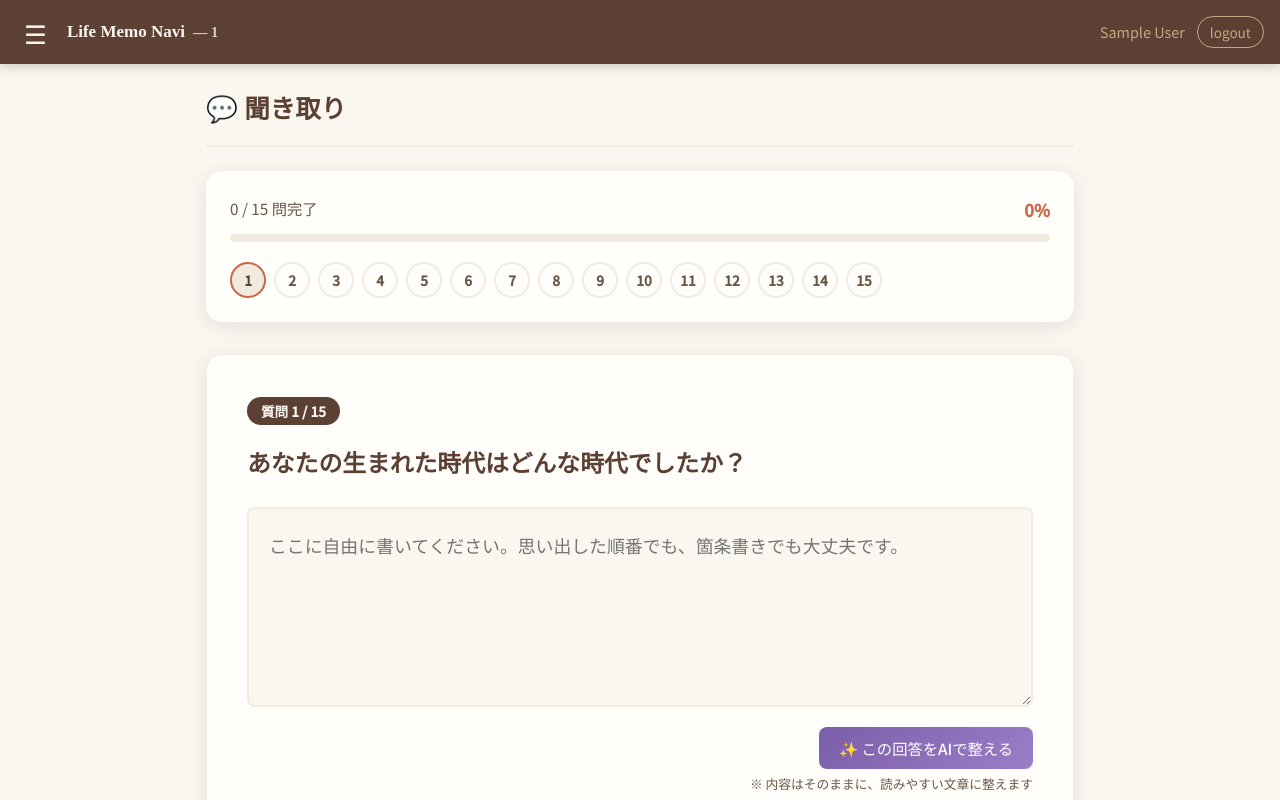
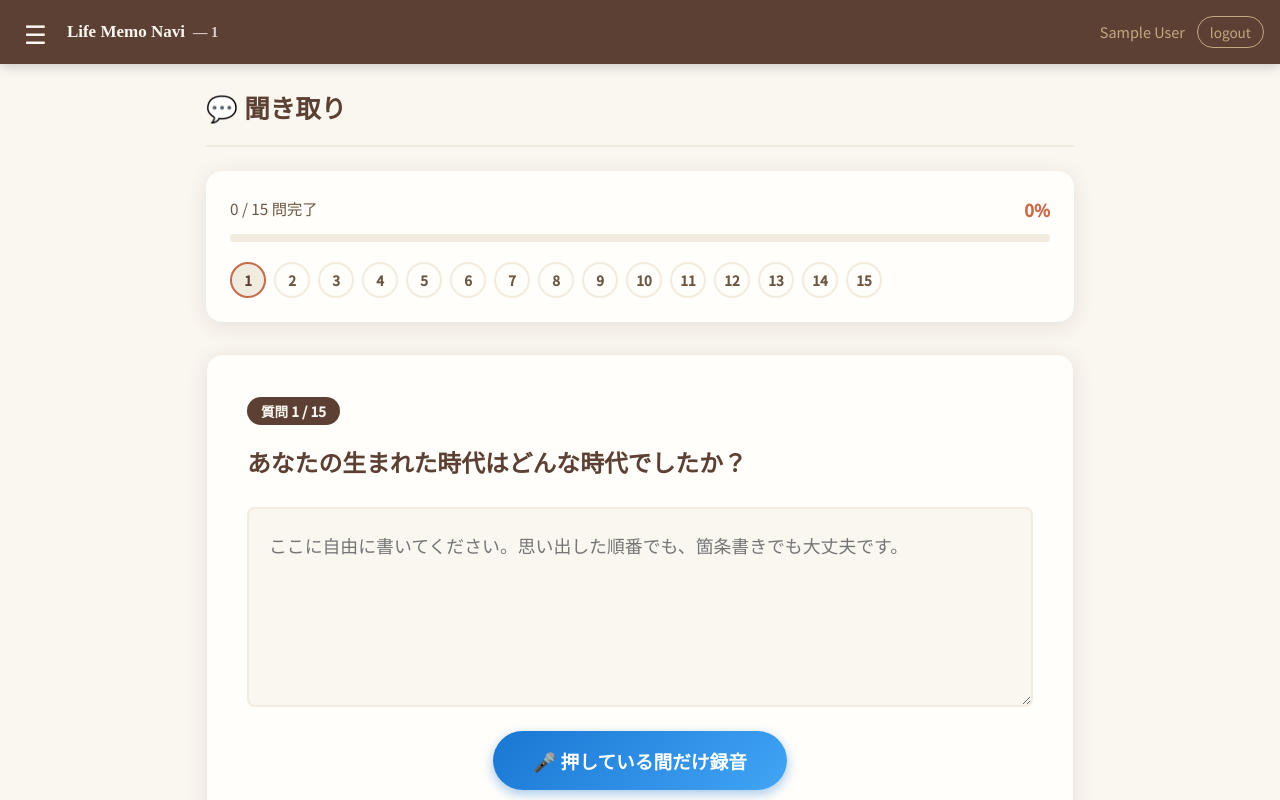
Before and after one commit to MitsunoriFukuchi692/life-memo-navi, a React (Vite) app in the folder frontend/: page /field/1/interview in a window 1280 px wide. Shown: the top 800 px of the page. Built offline with nearby package versions, Linux system fonts and the light colour scheme; no server answers; sample sign-in values are in the browser's storage.

Commit message:
音声入力機能追加：インタビューページ

```diff
--- a/frontend/src/pages/InterviewPage.tsx
+++ b/frontend/src/pages/InterviewPage.tsx
@@ -1,4 +1,4 @@
-import { useState, useEffect } from 'react';
+import { useState, useEffect, useRef } from 'react';
 import { useParams } from 'react-router-dom';
 import Layout from '../components/Layout';
 import { interviewApi, Interview } from '../api';
@@ -85,6 +85,14 @@ const getQuestions = (fieldType: string): string[] => {
   }
 };
 
+// Web Speech API の型定義
+declare global {
+  interface Window {
+    SpeechRecognition: any;
+    webkitSpeechRecognition: any;
+  }
+}
+
 export default function InterviewPage() {
   const { fieldType = 'jibunshi' } = useParams<{ fieldType: string }>();
   const user = JSON.parse(localStorage.getItem('user') || '{}');
@@ -97,6 +105,66 @@ export default function InterviewPage() {
   const [aiEditing, setAiEditing] = useState(false);
   const [aiEditingAll, setAiEditingAll] = useState(false);
   const [interviews, setInterviews] = useState<Interview[]>([]);
+
+  // 音声入力
+  const [isListening, setIsListening] = useState(false);
+  const [voiceSupported, setVoiceSupported] = useState(false);
+  const recognitionRef = useRef<any>(null);
+
+  // Web Speech API の初期化
+  useEffect(() => {
+    const SpeechRecognition = window.SpeechRecognition || window.webkitSpeechRecognition;
+    if (SpeechRecognition) {
+      setVoiceSupported(true);
+      const recognition = new SpeechRecognition();
+      recognition.lang = 'ja-JP';
+      recognition.continuous = true;        // 話し続けても認識
+      recognition.interimResults = false;   // 確定した結果のみ取得
+
+      recognition.onresult = (event: any) => {
+        const transcript = Array.from(event.results)
+          .map((result: any) => result[0].transcript)
+          .join('');
+        setAnswers(prev => ({
+          ...prev,
+          [current + 1]: (prev[current + 1] || '') + transcript,
+        }));
+        setSaved(prev => ({ ...prev, [current + 1]: false }));
+      };
+
+      recognition.onerror = (event: any) => {
+        console.error('音声認識エラー:', event.error);
+        setIsListening(false);
+      };
+
+      recognition.onend = () => {
+        setIsListening(false);
+      };
+
+      recognitionRef.current = recognition;
+    }
+  }, []);
+
+  // 質問が変わったら音声入力を停止
+  useEffect(() => {
+    if (isListening) {
+      recognitionRef.current?.stop();
+      setIsListening(false);
+    }
+  }, [current]);
+
+  // ボタンを押している間だけ録音
+  const handleVoiceStart = () => {
+    if (!recognitionRef.current) return;
+    recognitionRef.current.start();
+    setIsListening(true);
+  };
+
+  const handleVoiceStop = () => {
+    if (!recognitionRef.current) return;
+    recognitionRef.current.stop();
+    setIsListening(false);
+  };
 
   // fieldTypeが変わったら回答をリセットして再取得
   useEffect(() => {
@@ -266,6 +334,43 @@ export default function InterviewPage() {
           onBlur={e => e.target.style.borderColor = 'var(--cream-dark)'}
         />
 
+        {/* 音声入力ボタン */}
+        {voiceSupported && (
+          <div style={{ marginTop: '16px', textAlign: 'center' }}>
+            <button
+              onMouseDown={handleVoiceStart}
+              onMouseUp={handleVoiceStop}
+              onTouchStart={handleVoiceStart}
+              onTouchEnd={handleVoiceStop}
+              style={{
+                padding: '16px 40px',
+                background: isListening
+                  ? 'linear-gradient(135deg, #e53935, #ef5350)'
+                  : 'linear-gradient(135deg, #1976D2, #42A5F5)',
+                border: 'none',
+                borderRadius: '50px',
+                color: 'white',
+                fontSize: '1.1rem',
+                fontWeight: 700,
+                cursor: 'pointer',
+                fontFamily: "'Noto Sans JP', sans-serif",
+                boxShadow: isListening
+                  ? '0 0 0 6px rgba(229,57,53,0.3)'
+                  : '0 4px 12px rgba(25,118,210,0.4)',
+                transition: 'all 0.2s',
+                userSelect: 'none',
+              }}
+            >
+              {isListening ? '🔴 話してください...' : '🎤 押している間だけ録音'}
+            </button>
+            <p style={{ fontSize: '0.8rem', color: 'var(--text-light)', marginTop: '8px' }}>
+              {isListening
+                ? '※ ボタンを離すと録音が終わります'
+                : '※ ボタンを押している間、話した内容が自動でテキストになります'}
+            </p>
+          </div>
+        )}
+
         <div style={{ marginTop: '12px', textAlign: 'right' }}>
           <button onClick={handleAiEdit} disabled={aiEditing || !answers[current + 1]?.trim()} style={{
             padding: '10px 20px',
```
